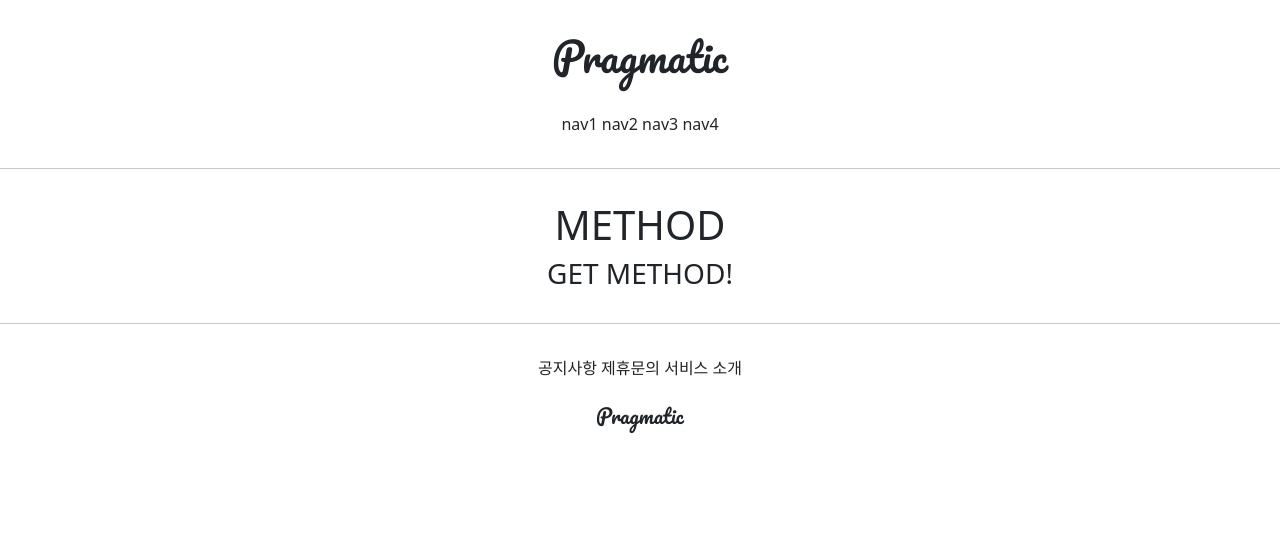
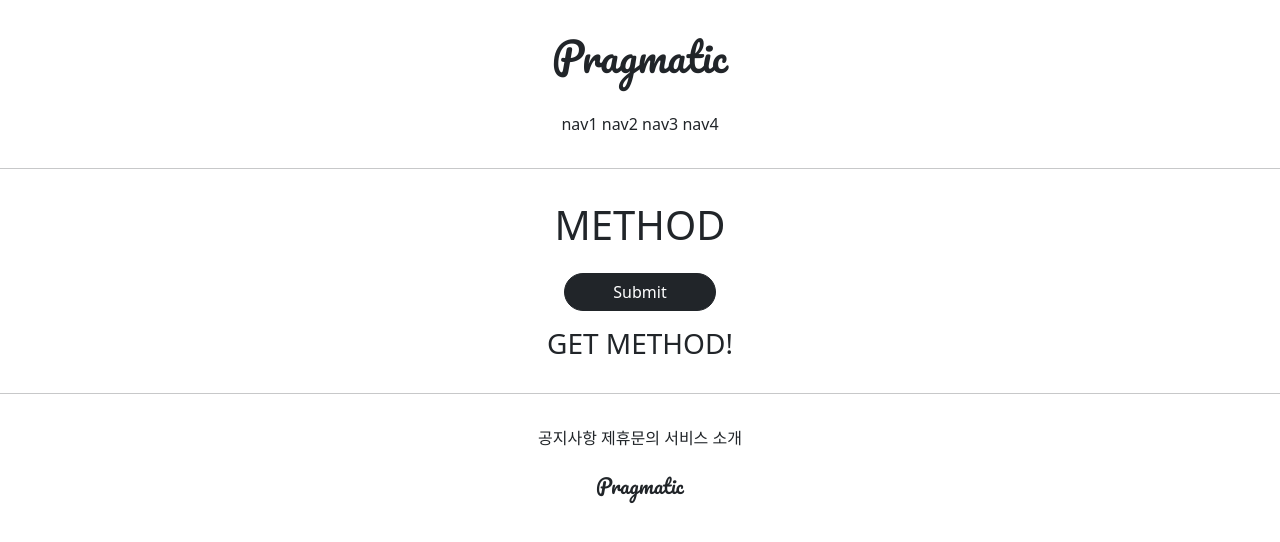
Before and after one commit to dongdonghyeok/gis_2_class_1, a Django app: page /accounts/hello_world/ in a window 1280 px wide. Shown: the top 542 px of the page. Run offline with Django 3.2, Linux system fonts and the light colour scheme; parts of the project's set-up code (start-up, migrations or seed data) failed here and were passed over.

Commit message:
7/8 class comit 3

```diff
--- a/accountapp/templates/accountapp/hello_world.html
+++ b/accountapp/templates/accountapp/hello_world.html
@@ -8,6 +8,11 @@
 
         <h1>METHOD</h1>
 
+        <form action="/accounts/hello_world/" method="post">
+            {% csrf_token %}
+            <input type="submit" class="btn btn-dark rounded-pill px-5 m-3" >
+        </form>
+
         <h3>{{ text }}</h3>
 
     </div>
```
